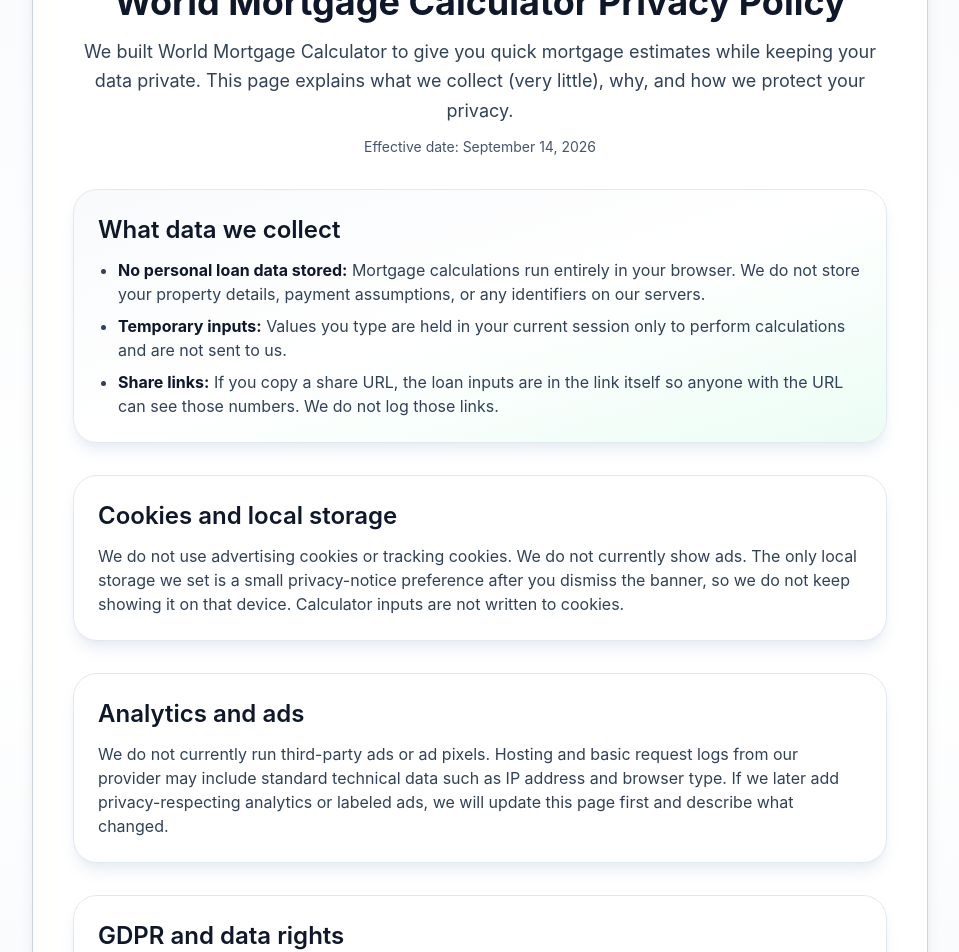
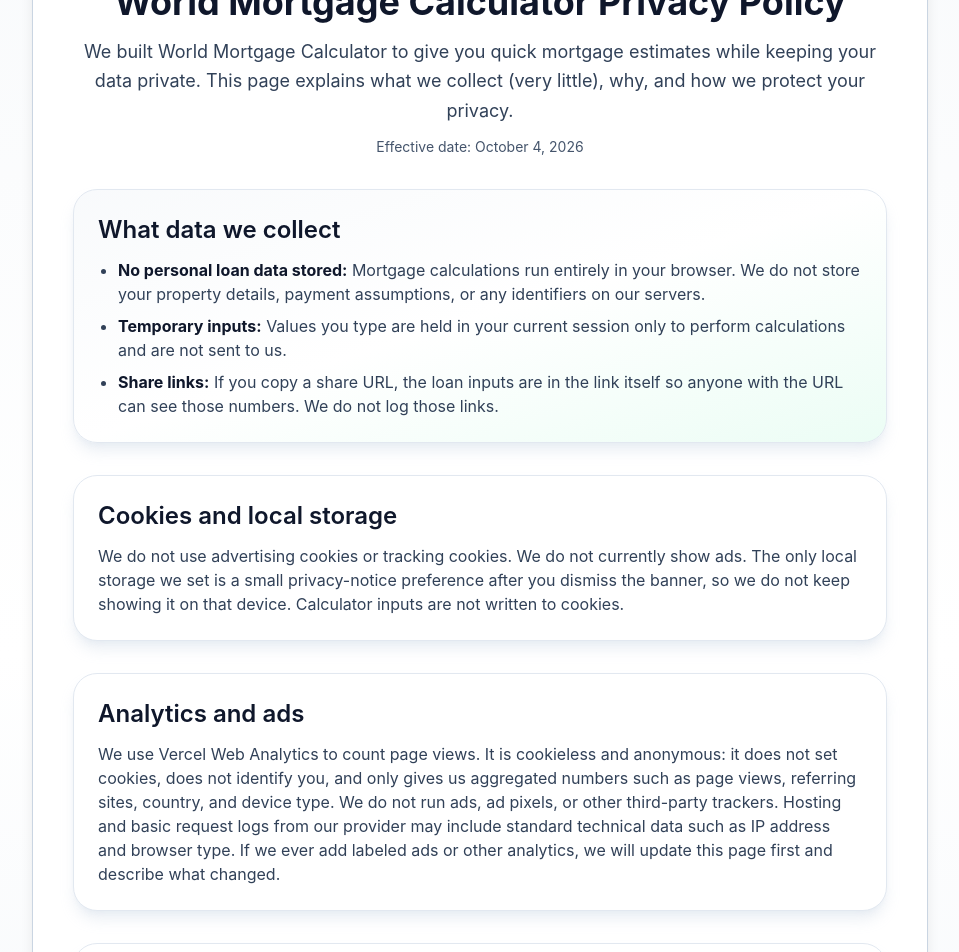
Before and after one commit to alexcanchaya-dotcom/worldmortgagecalc, a Next.js app: page /privacy-policy in a window 1280 px wide. Shown: the part 240-1192 px from the top of the page, without its empty margins (160-1119 px from the left). Built offline with nearby package versions, Linux system fonts and the light colour scheme.

Commit message:
Privacy: name Vercel Web Analytics; swap 'Encrypted' badge for 'Runs in your browser' (#28)
Co-authored-by: alexcanchaya-dotcom <alexcanchaya-dotcom@users.noreply.github.com>

```diff
--- a/app/privacy-policy/page.tsx
+++ b/app/privacy-policy/page.tsx
@@ -22,7 +22,7 @@
             We built World Mortgage Calculator to give you quick mortgage estimates while keeping your data private.
             This page explains what we collect (very little), why, and how we protect your privacy.
           </p>
-          <p className="text-sm text-slate-600">Effective date: September 14, 2026</p>
+          <p className="text-sm text-slate-600">Effective date: October 4, 2026</p>
         </header>
 
         <section className="space-y-3 rounded-3xl border border-slate-200 bg-gradient-to-br from-slate-50 via-white to-emerald-50 p-6 shadow-lg shadow-slate-200/80">
@@ -56,9 +56,11 @@
         <section className="space-y-3 rounded-3xl border border-slate-200 bg-white p-6 shadow-lg shadow-slate-200/80">
           <h2 className="text-2xl font-semibold text-slate-900">Analytics and ads</h2>
           <p className="text-slate-700">
-            We do not currently run third-party ads or ad pixels. Hosting and basic request logs from our provider may
-            include standard technical data such as IP address and browser type. If we later add privacy-respecting
-            analytics or labeled ads, we will update this page first and describe what changed.
+            We use Vercel Web Analytics to count page views. It is cookieless and anonymous: it does not set cookies,
+            does not identify you, and only gives us aggregated numbers such as page views, referring sites, country,
+            and device type. We do not run ads, ad pixels, or other third-party trackers. Hosting and basic request logs
+            from our provider may include standard technical data such as IP address and browser type. If we ever add
+            labeled ads or other analytics, we will update this page first and describe what changed.
           </p>
         </section>
 
--- a/components/MortgageCalculator.tsx
+++ b/components/MortgageCalculator.tsx
@@ -802,7 +802,7 @@
                   <div className="flex flex-wrap items-center justify-between gap-3">
                     <h3 className="text-lg font-semibold text-slate-900">Trust & transparency</h3>
                     <div className="flex items-center gap-2 text-xs font-semibold text-slate-700">
-                      <span className="rounded-full bg-emerald-100 px-3 py-1 text-emerald-700">Encrypted</span>
+                      <span className="rounded-full bg-emerald-100 px-3 py-1 text-emerald-700">Runs in your browser</span>
                       <span className="rounded-full bg-blue-100 px-3 py-1 text-blue-700">No data stored</span>
                     </div>
                   </div>
```
